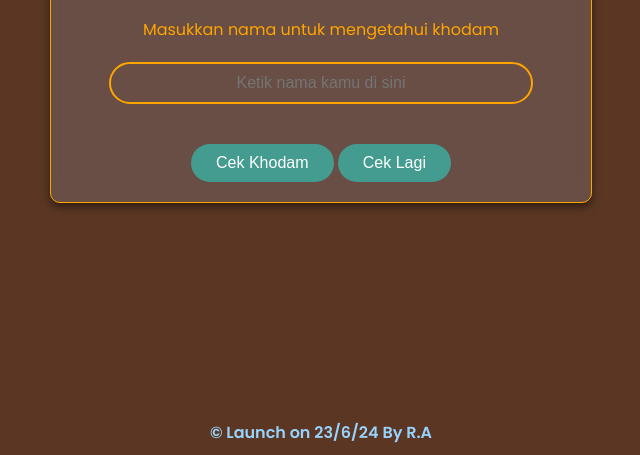
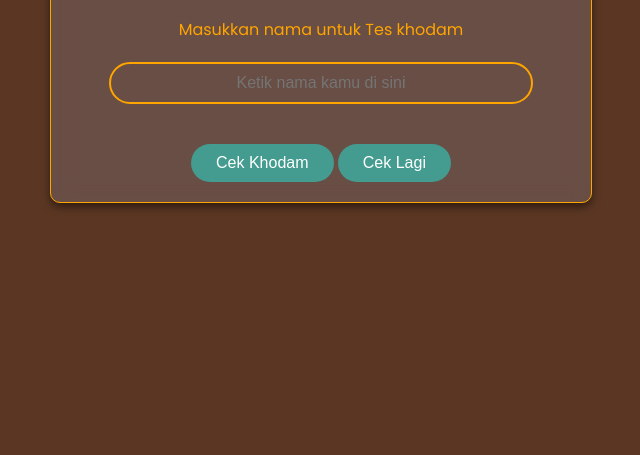
Before and after one commit to MoonxLeo/Latihan21, a plain HTML site: page index.html in a window 1280 px wide. Shown: the part 345-800 px from the top of the page, without its empty margins (319-959 px from the left). Drawn offline with Linux system fonts and the light colour scheme; some packages are replaced by stand-ins of ours; a script that the page names is missing.

Commit message:
Update index.html

```diff
--- a/index.html
+++ b/index.html
@@ -105,7 +105,7 @@
 <body>
     <div class="card">
         <h1>Cek Khodam</h1>
-        <p>Masukkan nama untuk mengetahui khodam</p>
+        <p>Masukkan nama untuk Tes khodam</p>
         <input type="text" id="nameInput" placeholder="Ketik nama kamu di sini">
         <button onclick="cekKhodam()">Cek Khodam</button>
         <div id="loading" class="loading-spinner" style="display: none;"></div>
@@ -116,7 +116,7 @@
         </div>
     </div>
     <div class="footer">
-        © Launch on 23/6/24 By <a target="_blank">R.A</a>
+        <a target="_blank"></a>
     </div>
     <script src="https://cdn.jsdelivr.net/npm/sweetalert2@10"></script>
     <script>
```
